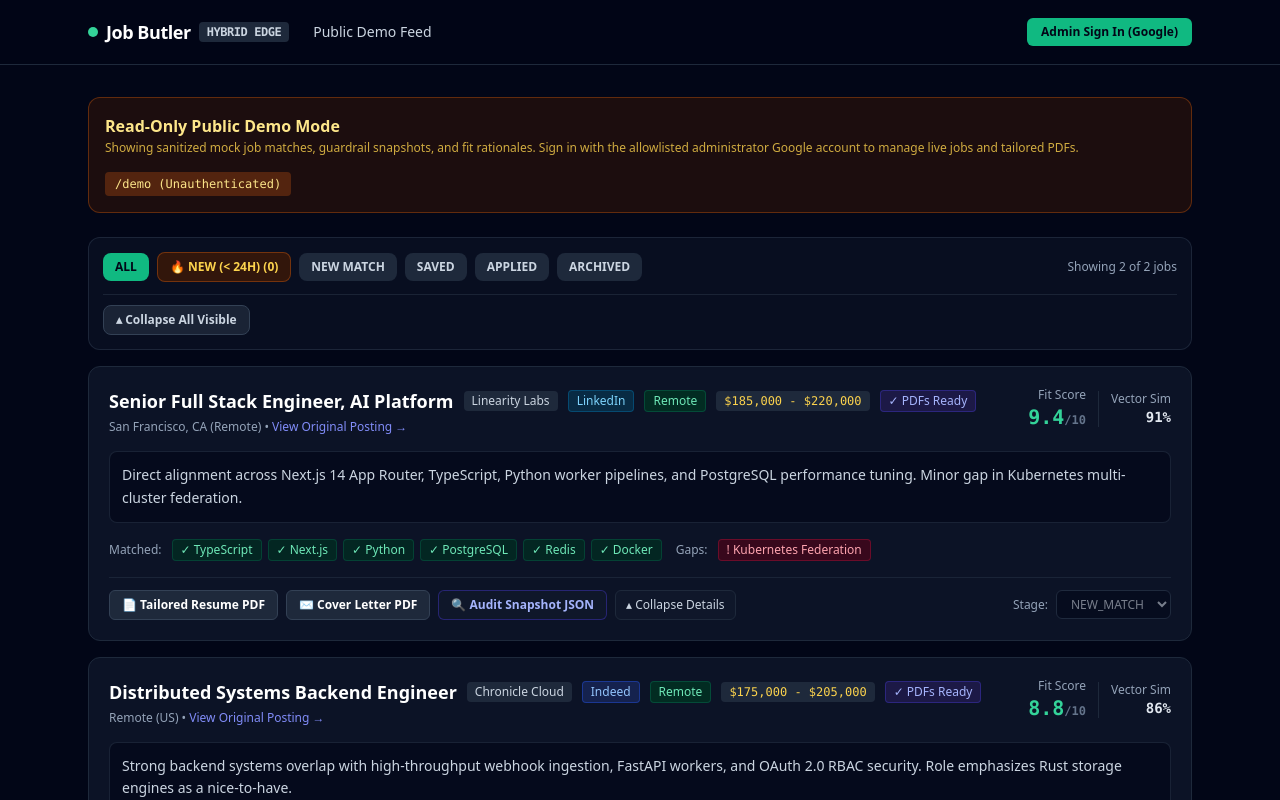
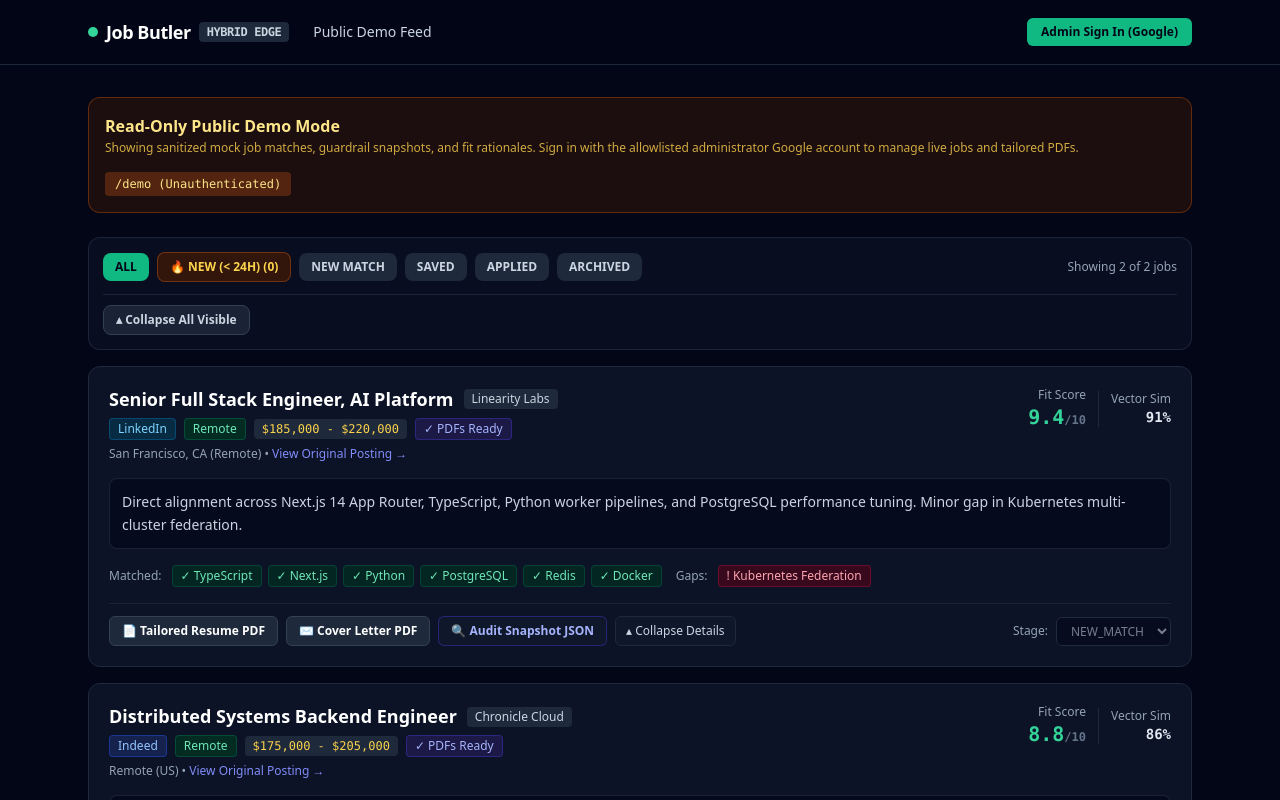
Before and after one commit to pac1687/job-butler, a Next.js app in the folder web/: page /demo in a window 1280 px wide. Shown: the top 800 px of the page. Built offline with nearby package versions, Linux system fonts and the light colour scheme.

Commit message:
fix(web): structure job card header into 3 left rows and lock Fit Score/Vector Sim to right

```diff
--- a/web/src/components/JobMatchFeed.tsx
+++ b/web/src/components/JobMatchFeed.tsx
@@ -507,23 +507,30 @@ export function JobMatchFeed({
               key={match.id}
               className="bg-slate-900/80 border border-slate-800 rounded-xl p-5 space-y-4 hover:border-slate-700 transition"
             >
-              <div className="flex flex-wrap items-start justify-between gap-4">
-                <div className="flex items-start gap-3">
+              <div className="flex items-start justify-between gap-4">
+                <div className="flex items-start gap-3 flex-1 min-w-0">
                   {!readOnly && (
                     <input
                       type="checkbox"
                       aria-label={`Select ${match.title} at ${match.company} for batch PDF generation`}
                       checked={selectedJobIds.includes(match.job_id)}
                       onChange={() => toggleSelectJob(match.job_id)}
-                      className="mt-1.5 h-4 w-4 rounded border-slate-600 bg-slate-950 text-emerald-500 focus:ring-emerald-500 cursor-pointer"
+                      className="mt-1.5 h-4 w-4 shrink-0 rounded border-slate-600 bg-slate-950 text-emerald-500 focus:ring-emerald-500 cursor-pointer"
                     />
                   )}
-                  <div>
+                  <div className="flex-1 min-w-0 space-y-1.5">
+                    {/* Row 1: Job Title + Company Badge */}
                     <div className="flex items-center gap-2.5 flex-wrap">
-                      <h2 className="text-lg font-bold text-white">{match.title}</h2>
+                      <h2 className="text-lg font-bold text-white leading-snug">
+                        {match.title}
+                      </h2>
                       <span className="text-xs px-2 py-0.5 rounded bg-slate-800 text-slate-300 font-medium">
                         {match.company}
                       </span>
+                    </div>
+
+                    {/* Row 2: Source, Remote, <24h, Salary, and PDF Status Badges */}
+                    <div className="flex items-center gap-2 flex-wrap">
                       {(() => {
                         const srcBadge = formatJobSource(match.source);
                         return (
@@ -563,7 +570,9 @@ export function JobMatchFeed({
                         </span>
                       )}
                     </div>
-                    <p className="text-xs text-slate-400 mt-1">
+
+                    {/* Row 3: Location + Original Posting Link */}
+                    <p className="text-xs text-slate-400">
                       {match.location} &bull;{" "}
                       <a
                         href={match.url}
@@ -577,8 +586,8 @@ export function JobMatchFeed({
                   </div>
                 </div>
 
-                {/* Fit & Semantic Score Badges */}
-                <div className="flex items-center gap-3">
+                {/* Fit & Semantic Score Badges (Locked to Right) */}
+                <div className="flex items-center gap-3 shrink-0">
                   <div className="text-right">
                     <div className="text-xs text-slate-400">Fit Score</div>
                     <div className="text-xl font-extrabold text-emerald-400 font-mono">
```
